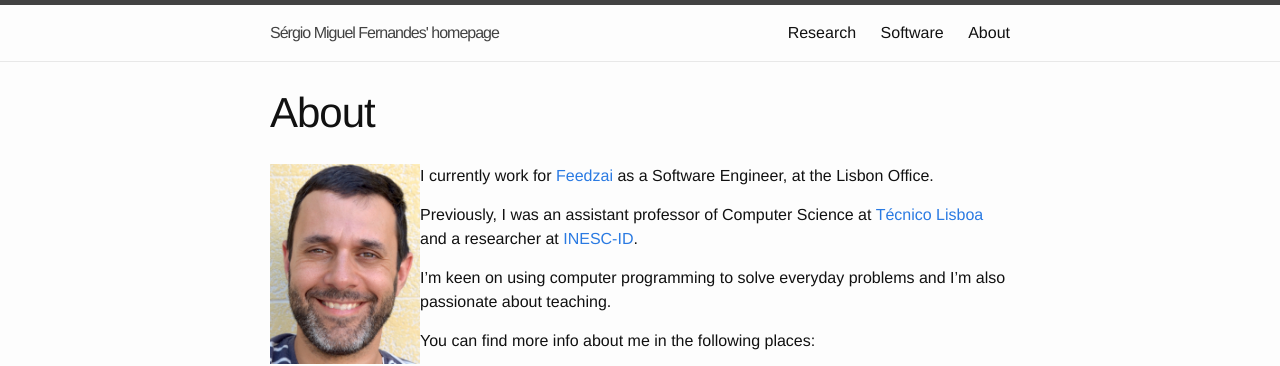
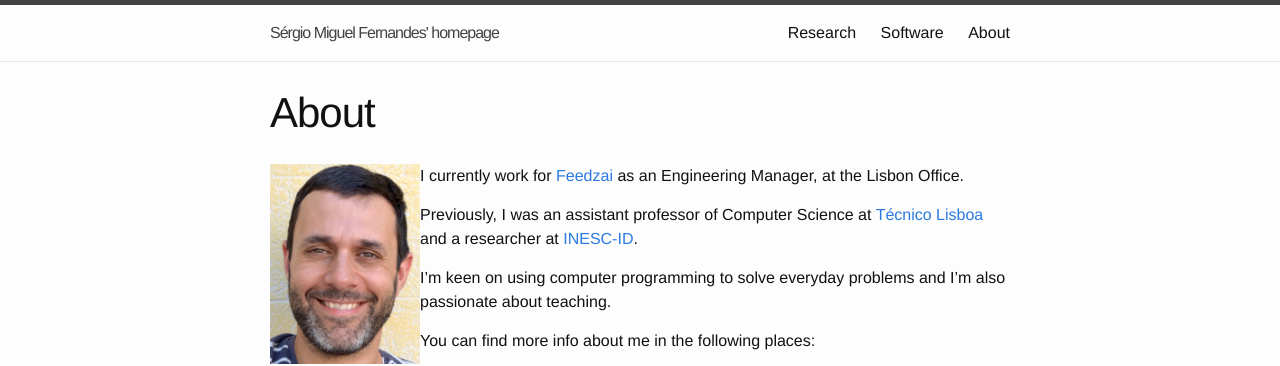
Before and after one commit to smmf/smmf.github.com, a Jekyll site: the page built from about.md, in a window 1280 px wide. Shown: the top 366 px of the page. Built offline with Jekyll 4.4.1, drawn with Linux system fonts in a browser that asks for light colours.

Commit message:
Update SWE->EM @ Feedzai

```diff
--- a/about.md
+++ b/about.md
@@ -6,7 +6,7 @@ permalink: /about/
 
 <img src="{{ site.baseurl }}/assets/pictures/2017-smf-4x3-smaller.jpg" alt="My picture" style="width: 150px; float: left"/>
 
-I currently work for [Feedzai] as a Software Engineer, at the Lisbon Office.
+I currently work for [Feedzai] as an Engineering Manager, at the Lisbon Office.
 
 Previously, I was an assistant professor of Computer Science at
 [Técnico Lisboa][IST] and a researcher at [INESC-ID].
```
